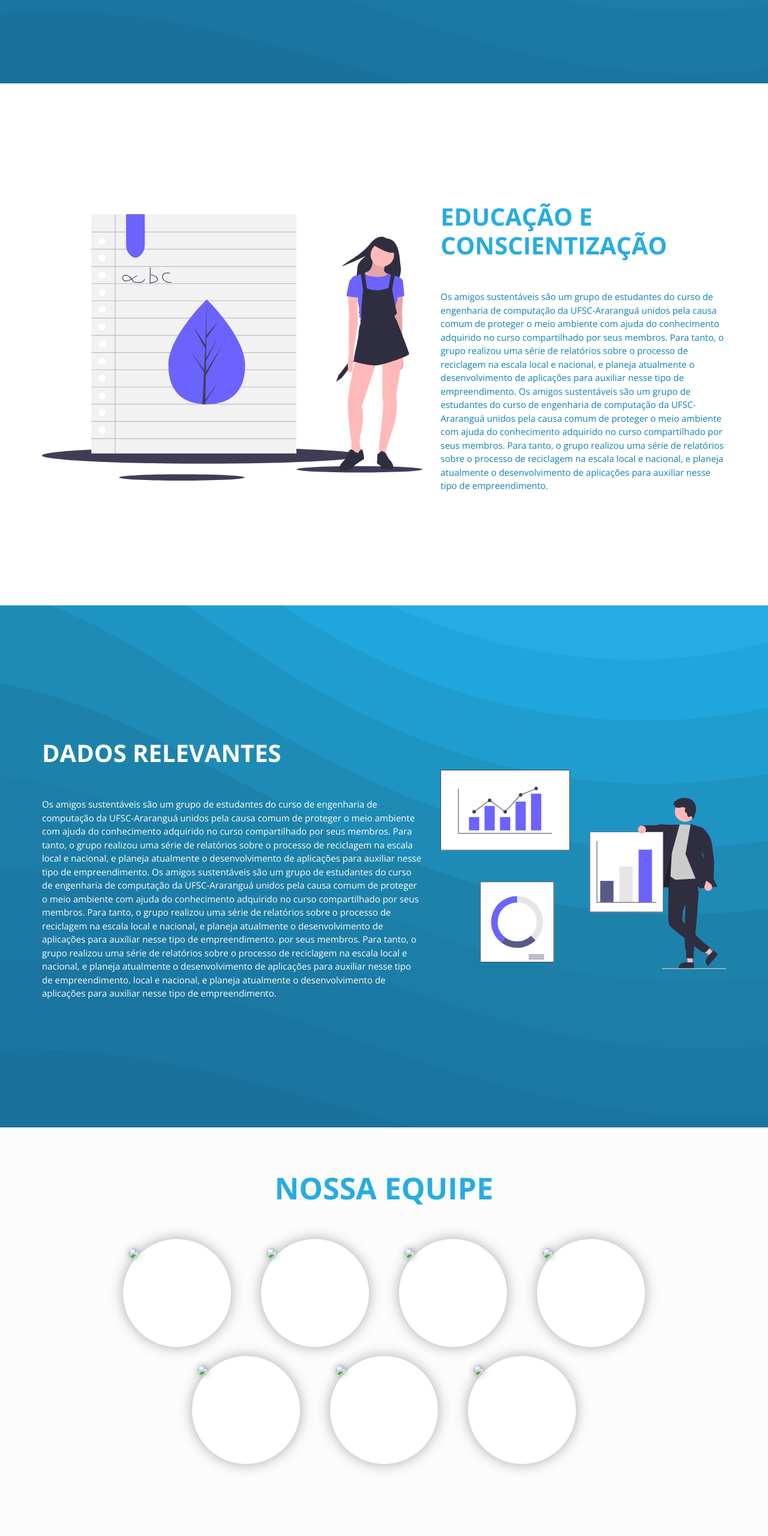
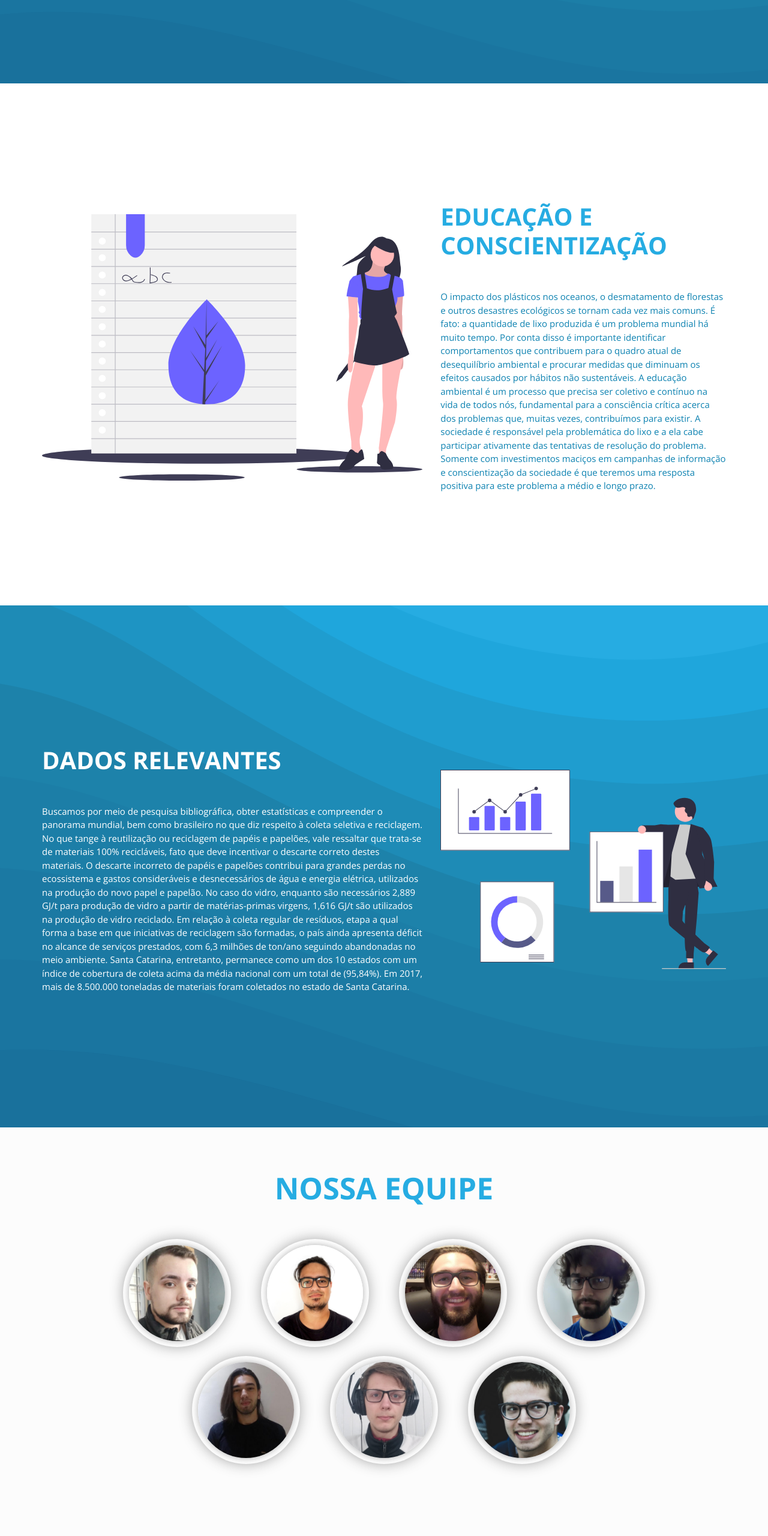
Before and after one commit to GabrielBdeC/sustainable-friends-site, a plain HTML site: page index.html in a window 1280 px wide. Shown: the part 2420-4980 px from the top of the page at 60% size. Drawn offline with nearby package versions, Linux system fonts and the light colour scheme.

Commit message:
Update index.html

```diff
--- a/index.html
+++ b/index.html
@@ -1,34 +1,29 @@
 <!DOCTYPE html>
 <html lang="pt-BR">
+
 <head>
-    <meta charset="UTF-8" />
-    <meta http-equiv="X-UA-Compatible" content="IE=edge" />
-    <meta name="viewport" content="width=device-width, initial-scale=1.0" />
+    <meta charset="UTF-8">
+    <meta http-equiv="X-UA-Compatible" content="IE=edge">
+    <meta name="viewport" content="width=device-width, initial-scale=1.0">
     <title>Amigos Sustentáveis</title>
-    <link rel="stylesheet" href="./assets/css/style.css" />
-    <link rel="stylesheet" href="./assets/css/carousel.css" />
-    <link rel="preconnect" href="https://fonts.googleapis.com" />
-    <link rel="preconnect" href="https://fonts.gstatic.com" crossorigin />
+    <link rel="stylesheet" href="./assets/css/style.css">
+    <link rel="stylesheet" href="./assets/css/carousel.css">
+    <link rel="preconnect" href="https://fonts.googleapis.com">
+    <link rel="preconnect" href="https://fonts.gstatic.com" crossorigin>
     <link
         href="https://fonts.googleapis.com/css2?family=Montserrat:wght@900&family=Open+Sans:ital,wght@0,400;0,700;1,400&display=swap"
-      rel="stylesheet"
-    />
+        rel="stylesheet">
 </head>
 
 <body>
-    <input
-      id="close-menu"
-      class="close-menu"
-      type="checkbox"
-      aria-label="Close menu"
-      role="button"
-    />
+
+    <input id="close-menu" class="close-menu" type="checkbox" aria-label="Close menu" role="button">
     <label class="close-menu-label" for="close-menu" title="close menu"></label>
 
     <aside class="menu">
         <div class="main-content menu-content">
             <div class="logo">
-          <img src="assets/img/logo.svg" alt="logo" />
+                <img src="assets/img/logo.svg" alt="logo">
                 <h1 onclick="getElementById('close-menu').checked = false;">
                     <a href="#home">Amigos Sustentáveis</a>
                 </h1>
@@ -43,34 +38,37 @@
                     <li><a href="#dados">Dados</a></li>
                     <li><a href="#equipe">Equipe</a></li>
                     <li><a href="#download">Download</a></li>
+
                 </ul>
             </nav>
+
         </div>
     </aside>
 
     <div class="spacing"></div>
 
     <section class="intro main-bg section">
+
         <div id="home" class="main-content content-intro">
+
             <div class="text-intro">
+
                 <h2>Unidos pelo meio-ambiente</h2>
                 <p>
-            Os amigos sustentáveis são um grupo de estudantes do curso de
-            engenharia de computação da UFSC-Araranguá unidos pela causa comum
-            de proteger o meio ambiente com ajuda do conhecimento adquirido no
-            curso compartilhado por seus membros.
-            <br />Para tanto, o grupo realizou uma série de relatórios sobre o
-            processo de reciclagem na escala local e nacional, e planeja
-            atualmente o desenvolvimento de aplicações para auxiliar nesse tipo
-            de empreendimento.
+                    Os amigos sustentáveis são um grupo de estudantes do curso de engenharia de computação da
+                    UFSC-Araranguá unidos pela
+                    causa comum de proteger o meio ambiente com ajuda do conhecimento adquirido no curso compartilhado
+                    por seus membros.
+                    <br>Para tanto, o grupo realizou uma série de relatórios sobre o processo de reciclagem na escala
+                    local e nacional, e
+                    planeja atualmente o desenvolvimento de aplicações para auxiliar nesse tipo de empreendimento.
                 </p>
+
             </div>
 
             <div class="img-intro">
-          <img
-            src="assets/img/natureza.svg"
-            alt="uma mulher olhando cenas de natureza transbordando da tela de seu celular"
-          />
+                <img src="assets/img/natureza.svg"
+                    alt="uma mulher olhando cenas de natureza transbordando da tela de seu celular">
             </div>
         </div>
     </section>
@@ -78,26 +76,26 @@
     <div id="quemsomos" class="spacing-2"></div>
 
     <section class="airplane-bg section">
-      <div class="main-content info">
+        <div class="main-content info ">
             <h2>Quem Somos</h2>
 
             <p>
-          Fundada em 2021 com a intenção de realizar uma das matérias propostas
-          do curso de engenharia de computação da UFSC, o grupo Amigos
-          Sustentáveis é composto por uma combinação de alunos de fases iniciais
-          e avançadas.
+                Fundada em 2021 com a intenção de realizar uma das matérias propostas do curso de engenharia de
+                computação da UFSC, o
+                grupo Amigos Sustentáveis é composto por uma combinação de alunos de fases iniciais e avançadas.
             </p>
             <p>
-          Utilizando essa combinação de experiência e vontade de aprender, o
-          grupo criou um plano de duas fases: realizar uma pesquisa extensa
-          sobre natureza da reciclagem, redigindo um relatório sobre o assunto
-          e, utilizando esse conhecimento, criar uma forma de auxiliar nesse
-          processo.
+                Utilizando essa combinação de experiência e vontade de aprender, o grupo criou um plano de duas fases:
+                realizar uma
+                pesquisa extensa sobre natureza da reciclagem, redigindo um relatório sobre o assunto e, utilizando esse
+                conhecimento,
+                criar uma forma de auxiliar nesse processo.
+
             </p>
             <p>
-          Para isso, o grupo desenvolveu uma aplicação com o intuito de fornecer
-          informação para todos os membros da cadeia de reciclagem, os que
-          fornecem o material, os que o coletam, e, é claro, os que o reciclam.
+                Para isso, o grupo desenvolveu uma aplicação com o intuito de fornecer informação para todos os membros
+                da cadeia de
+                reciclagem, os que fornecem o material, os que o coletam, e, é claro, os que o reciclam.
             </p>
         </div>
     </section>
@@ -111,119 +109,133 @@
                 <article>
                     <h3>Estudo</h3>
                     <p>
-              O grupo analisou uma série de artigos científicos, tanto nacionais
-              quanto internacionais, e documentos oficiais de grandes
-              instituições públicas e privadas da área. Através desse estudo,
-              foram compilados uma quantidade de dados considerável.
+                        O grupo analisou uma série de artigos científicos, tanto nacionais quanto internacionais, e
+                        documentos oficiais de
+                        grandes instituições públicas e privadas da área. Através desse estudo, foram compilados uma
+                        quantidade de dados
+                        considerável.
                     </p>
                 </article>
                 <article>
                     <h3>Análise</h3>
-            <p>
-              A partir desses dados o grupo redigiu o esboço do que
-              eventualmente se tornaria um relatório extenso, dividindo as
-              informações em seções separadas tanto por região (nacional,
-              estadual e local), quanto por tipo de material reciclado.
+                    <p>A partir desses dados o grupo redigiu o esboço do que eventualmente se tornaria um relatório
+                        extenso, dividindo as
+                        informações em seções separadas tanto por região (nacional, estadual e local), quanto por tipo
+                        de material reciclado.
                     </p>
                 </article>
                 <article>
                     <h3>Resultados</h3>
-            <p>
-              Finalmente, a partir da pesquisa, dois relatórios foram redigidos,
-              uma versão mais extensa, relatando em detalhe todos os dados
-              adquiridos, e outro, mais breve, focado em entregar apenas as
-              informações mais cruciais de forma digerível.
-            </p>
+                    <p>Finalmente, a partir da pesquisa, dois relatórios foram redigidos, uma versão mais extensa,
+                        relatando em detalhe todos
+                        os dados adquiridos, e outro, mais breve, focado em entregar apenas as informações mais cruciais
+                        de forma digerível.</p>
                 </article>
             </div>
         </div>
     </section>
 
-    <section id="educacao" class="section white-bg">
+
+
+    <section id="educacao" class=" section white-bg">
         <div class="main-content content-edu">
             <div class="img-edu">
-          <img
-            src="assets/img/aprender.svg"
-            alt="uma mulher olhando cenas de natureza transbordando da tela de seu celular"
-          />
+                <img src="assets/img/aprender.svg"
+                    alt="uma mulher olhando cenas de natureza transbordando da tela de seu celular">
             </div>
 
             <div class="text-edu">
+
                 <h2>Educação e Conscientização</h2>
 
                 <p id="specialblue">
-            Os amigos sustentáveis são um grupo de estudantes do curso de
-            engenharia de computação da UFSC-Araranguá unidos pela causa comum
-            de proteger o meio ambiente com ajuda do conhecimento adquirido no
-            curso compartilhado por seus membros. Para tanto, o grupo realizou
-            uma série de relatórios sobre o processo de reciclagem na escala
-            local e nacional, e planeja atualmente o desenvolvimento de
-            aplicações para auxiliar nesse tipo de empreendimento. Os amigos
-            sustentáveis são um grupo de estudantes do curso de engenharia de
-            computação da UFSC-Araranguá unidos pela causa comum de proteger o
-            meio ambiente com ajuda do conhecimento adquirido no curso
-            compartilhado por seus membros. Para tanto, o grupo realizou uma
-            série de relatórios sobre o processo de reciclagem na escala local e
-            nacional, e planeja atualmente o desenvolvimento de aplicações para
-            auxiliar nesse tipo de empreendimento.
+                    O impacto dos plásticos nos oceanos, o desmatamento de florestas e outros desastres ecológicos se
+                    tornam cada vez mais
+                    comuns. É fato: a quantidade de lixo produzida é um problema mundial há muito tempo. Por conta disso
+                    é importante
+                    identificar comportamentos que contribuem para o quadro atual de desequilíbrio ambiental e procurar
+                    medidas que diminuam
+                    os efeitos causados por hábitos não sustentáveis. A educação ambiental é um processo que precisa ser
+                    coletivo e contínuo
+                    na vida de todos nós, fundamental para a consciência crítica acerca dos problemas que, muitas vezes,
+                    contribuímos para
+                    existir. A sociedade é responsável pela problemática do lixo e a ela cabe participar ativamente das
+                    tentativas de
+                    resolução do problema. Somente com investimentos maciços em campanhas de informação e
+                    conscientização da sociedade é que
+                    teremos uma resposta positiva para este problema a médio e longo prazo.
+
                 </p>
+
             </div>
+
+
         </div>
+
+
     </section>
 
-    <section class="section main-bg">
+    <section class=" section main-bg">
         <div id="dados" class="main-content content-edu">
+
             <div class="text-edu">
+
                 <h2>Dados Relevantes</h2>
 
                 <p>
-            Os amigos sustentáveis são um grupo de estudantes do curso de
-            engenharia de computação da UFSC-Araranguá unidos pela causa comum
-            de proteger o meio ambiente com ajuda do conhecimento adquirido no
-            curso compartilhado por seus membros. Para tanto, o grupo realizou
-            uma série de relatórios sobre o processo de reciclagem na escala
-            local e nacional, e planeja atualmente o desenvolvimento de
-            aplicações para auxiliar nesse tipo de empreendimento. Os amigos
-            sustentáveis são um grupo de estudantes do curso de engenharia de
-            computação da UFSC-Araranguá unidos pela causa comum de proteger o
-            meio ambiente com ajuda do conhecimento adquirido no curso
-            compartilhado por seus membros. Para tanto, o grupo realizou uma
-            série de relatórios sobre o processo de reciclagem na escala local e
-            nacional, e planeja atualmente o desenvolvimento de aplicações para
-            auxiliar nesse tipo de empreendimento. por seus membros. Para tanto,
-            o grupo realizou uma série de relatórios sobre o processo de
-            reciclagem na escala local e nacional, e planeja atualmente o
-            desenvolvimento de aplicações para auxiliar nesse tipo de
-            empreendimento. local e nacional, e planeja atualmente o
-            desenvolvimento de aplicações para auxiliar nesse tipo de
-            empreendimento.
+                    Buscamos por meio de pesquisa bibliográfica, obter estatísticas e compreender o panorama mundial,
+                    bem como brasileiro no
+                    que diz respeito à coleta seletiva e reciclagem. No que tange à reutilização ou reciclagem de papéis
+                    e papelões, vale
+                    ressaltar que trata-se de materiais 100% recicláveis, fato que deve incentivar o descarte correto
+                    destes materiais. O
+                    descarte incorreto de papéis e papelões contribui para grandes perdas no ecossistema e gastos
+                    consideráveis e
+                    desnecessários de água e energia elétrica, utilizados na produção do novo papel e papelão. No caso
+                    do vidro, enquanto
+                    são necessários 2,889 GJ/t para produção de vidro a partir de matérias-primas virgens, 1,616 GJ/t
+                    são utilizados na
+                    produção de vidro reciclado. Em relação à coleta regular de resíduos, etapa a qual forma a base em
+                    que iniciativas de
+                    reciclagem são formadas, o país ainda apresenta déficit no alcance de serviços prestados, com 6,3
+                    milhões de ton/ano
+                    seguindo abandonadas no meio ambiente. Santa Catarina, entretanto, permanece como um dos 10 estados
+                    com um índice de
+                    cobertura de coleta acima da média nacional com um total de (95,84%). Em 2017, mais de 8.500.000
+                    toneladas de materiais
+                    foram coletados no estado de Santa Catarina.
+
                 </p>
+
             </div>
 
             <div class="img-edu">
-          <img
-            src="assets/img/data.svg"
-            alt="uma mulher olhando cenas de natureza transbordando da tela de seu celular"
-          />
+                <img src="assets/img/data.svg"
+                    alt="uma mulher olhando cenas de natureza transbordando da tela de seu celular">
             </div>
         </div>
+
     </section>
 
-    <section id="equipe" class="section grass-bg">
+
+
+    <section id="equipe" class="section grass-bg ">
         <div class="main-content">
             <div class="spacing"></div>
 
             <h2 class="grid-main-heading">Nossa Equipe</h2>
 
-        <div class="grid-team">
+            <div class="grid-team ">
                 <div class="sphere">
                     <div class="sphere-content">
                         <div class="img">
-                <img src="assets/img/winx/1.png" />
+                            <img src="assets/img/winx/cadu.png">
                         </div>
                         <div class="caption">
+
                             <h3>Cadu</h3>
-                <p>App Developer</p>
+                            <p> App Developer</p>
+
                         </div>
                     </div>
                 </div>
@@ -231,11 +243,13 @@
                 <div class="sphere">
                     <div class="sphere-content">
                         <div class="img">
-                <img src="assets/img/winx/2.png" />
+                            <img src="assets/img/winx/danilo.png">
                         </div>
                         <div class="caption">
+
                             <h3>Danilo</h3>
-                <p>App Developer</p>
+                            <p> App Developer</p>
+
                         </div>
                     </div>
                 </div>
@@ -243,55 +257,65 @@
                 <div class="sphere">
                     <div class="sphere-content">
                         <div class="img">
-                <img src="assets/img/winx/3.png" />
+                            <img src="assets/img/winx/enrico.png">
                         </div>
                         <div class="caption">
+
                             <h3>Enrico</h3>
                             <p>Back-End Developer</p>
+
                         </div>
                     </div>
                 </div>
                 <div class="sphere">
                     <div class="sphere-content">
                         <div class="img">
-                <img src="assets/img/winx/4.png" />
+                            <img src="assets/img/winx/gabriel.png">
                         </div>
                         <div class="caption">
+
                             <h3>Gabriel</h3>
                             <p>Team Leader</p>
+
                         </div>
                     </div>
                 </div>
                 <div class="sphere">
                     <div class="sphere-content">
                         <div class="img">
-                <img src="assets/img/winx/5.png" />
+                            <img src="assets/img/winx/murillo.png">
                         </div>
                         <div class="caption">
+
                             <h3>Murillo</h3>
                             <p>Front-End Developer</p>
+
                         </div>
                     </div>
                 </div>
                 <div class="sphere">
                     <div class="sphere-content">
                         <div class="img">
-                <img src="assets/img/winx/6.png" />
+                            <img src="assets/img/winx/régis.png">
                         </div>
                         <div class="caption">
+
                             <h3>Régis</h3>
-                <p>App Developer</p>
+                            <p> Front-End Developer</p>
+
                         </div>
                     </div>
                 </div>
                 <div class="sphere">
                     <div class="sphere-content">
                         <div class="img">
-                <img src="assets/img/winx/7.png" />
+                            <img src="assets/img/winx/ricardo.png">
                         </div>
                         <div class="caption">
+
                             <h3>Ricardo</h3>
-                <p>App Developer</p>
+                            <p> App Developer</p>
+
                         </div>
                     </div>
                 </div>
@@ -299,7 +323,7 @@
         </div>
     </section>
 
-    <section id="download" class="section main-bg">
+    <section id="download" class=" section main-bg">
         <div class="main-content grid-one-content">
             <h2 class="grid-main-heading"></h2>
             <p class="grid-description"></p>
@@ -307,56 +331,58 @@
                 <article>
                     <h3>Relatórios</h3>
                     <p>
-              Nossos relatórios são o produto de uma pesquisa feita com
-              dedicação e esforço, dentro deles, explicamos como Santa Catarina
-              vem liderando múltiplos aspectos da indústria de reciclagem no
-              Brasil, além de apresentar informações sobre como a região de
-              Araranguá em particular lida com a reutilização de materiais. Caso
-              a conscientização de como esses processos funcionam pareça
-              interessante para você, basta clicar nos botões logo abaixo para
-              iniciar o processo de download.
+                        Nossos relatórios são o produto de uma pesquisa feita com dedicação e esforço, dentro deles,
+                        explicamos como Santa
+                        Catarina vem liderando múltiplos aspectos da indústria de reciclagem no Brasil, além de
+                        apresentar informações sobre
+                        como a região de Araranguá em particular lida com a reutilização de materiais. Caso a
+                        conscientização de como esses
+                        processos funcionam pareça interessante para você, basta clicar nos botões logo abaixo para
+                        iniciar o processo de
+                        download.
+
+
                     </p>
                     <div class="download-buttons">
-              <a
-                href="https://drive.google.com/file/d/1yHLgkM0PoxddqiTO3kQFfIiTOWeblEXj/view?usp=sharing"
-                target="_blank"
-                >Relatório Completo</a
-              >
-              <a
-                href="https://drive.google.com/file/d/1JveRievF8GpXm3eygerESPxU687kQDxM/view?usp=sharing"
-                target="_blank"
-                >Relatório Resumido</a
-              >
+                        <a href="https://drive.google.com/file/d/1yHLgkM0PoxddqiTO3kQFfIiTOWeblEXj/view?usp=sharing"
+                            target="_blank">Relatório Geral</a>
+                        <a href="https://drive.google.com/file/d/1JveRievF8GpXm3eygerESPxU687kQDxM/view?usp=sharing"
+                            target="_blank">Relatório Resumido</a>
                     </div>
+
                 </article>
                 <article>
                     <h3>Aplicativo</h3>
                     <p>
-              Em adição a isso, usando os dados disponíveis em nossos
-              relatórios, os Amigos Sustentáveis desenvolveram uma aplicação que
-              permite o registro de locais para coleta e entrega de materiais
-              recicláveis, mostrando em um mapa de forma acessível e gratuita
-              esses pontos, facilitando o movimento da cadeia de reciclagem.
-              Para acessar essa aplicação, basta clicar no botão logo abaixo.
+                        Em adição a isso, usando os dados disponíveis em nossos relatórios, os Amigos Sustentáveis
+                        desenvolveram uma aplicação
+                        que permite o registro de locais para coleta e entrega de materiais recicláveis, mostrando em um
+                        mapa de forma acessível
+                        e gratuita esses pontos, facilitando o movimento da cadeia de reciclagem. Para acessar essa
+                        aplicação, basta clicar no
+                        botão logo abaixo.
                     </p>
                     <div id="app" class="download-buttons">
-              <a
-                href="https://www.youtube.com/watch?v=dQw4w9WgXcQ&t"
-                target="_blank"
-                >Instalar Aplicativo</a
-              >
+                        <a href="https://www.youtube.com/watch?v=dQw4w9WgXcQ&t" target="_blank">Instalar Aplicativo</a>
+
                     </div>
+
                 </article>
+
             </div>
         </div>
+
     </section>
+
+
 
     <footer>
         <p>
-        <a rel="nofollow" href="#" target="_blank"
-          >Feito com ❤ pelos Amigos Sustentáveis
+            <a rel="nofollow" href="#" target="_blank">Feito com ❤ pelos Amigos Sustentáveis
             </a>
         </p>
     </footer>
+
 </body>
+
 </html>
```
Lines whose indentation alone changed are shown as unchanged.
